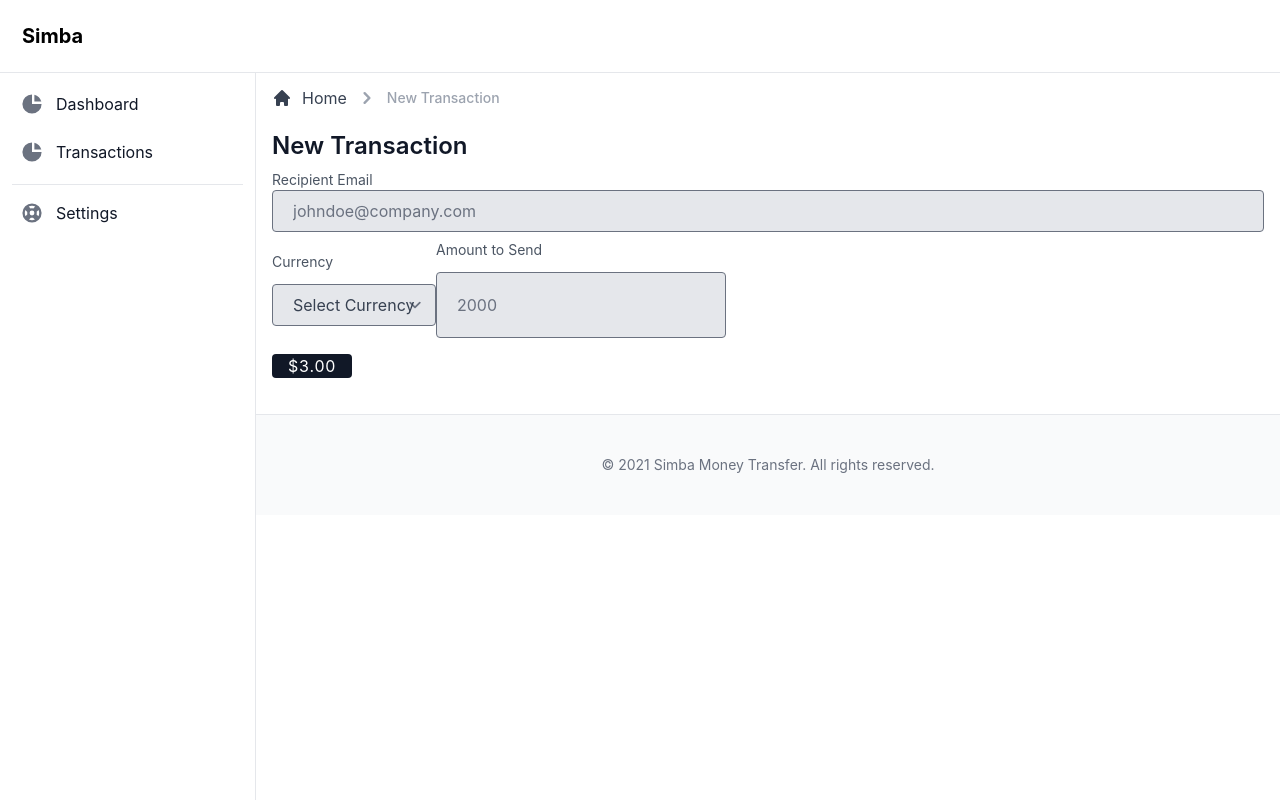
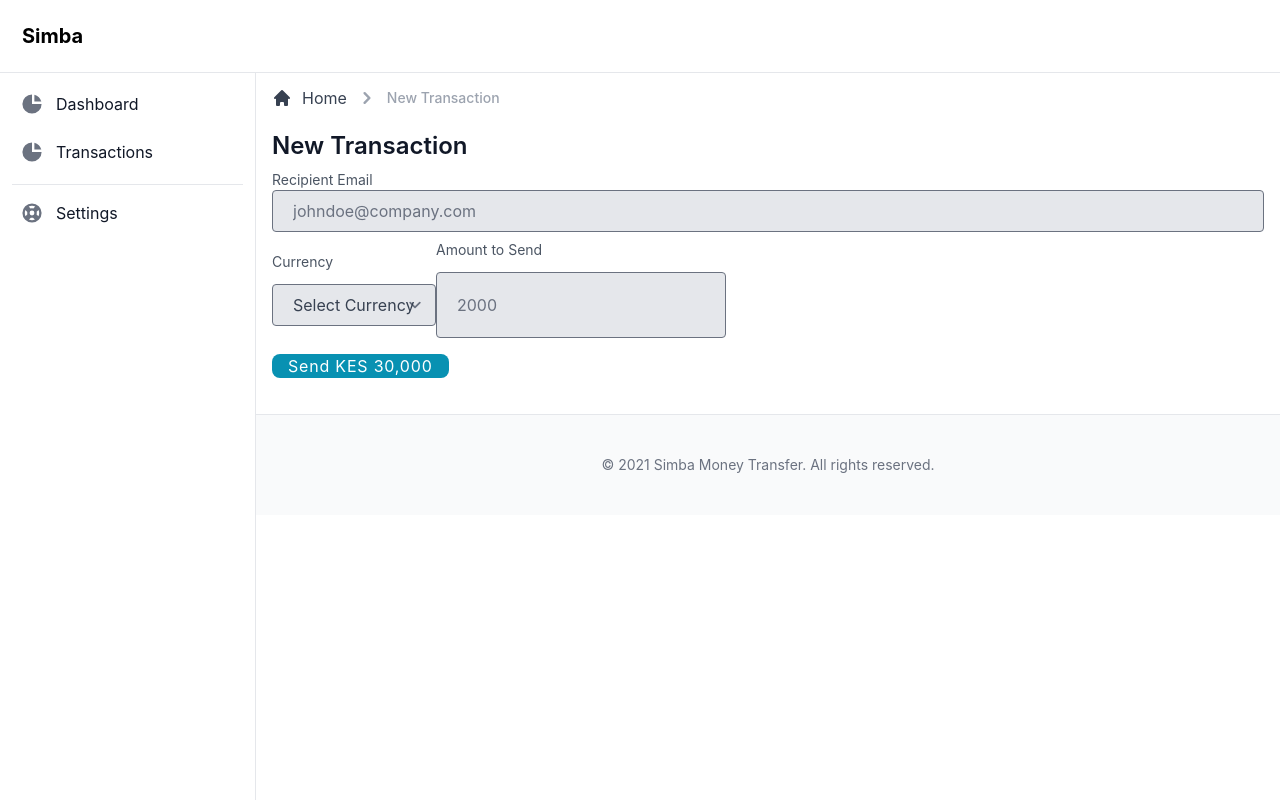
Before and after one commit to vgichira/simba-money-transfer, a Next.js app: page /transaction/new in a window 1280 px wide. Built offline with nearby package versions, Linux system fonts and the light colour scheme.

Commit message:
added currencies seeders

```diff
--- a/src/pages/transaction/new.tsx
+++ b/src/pages/transaction/new.tsx
@@ -48,7 +48,10 @@ const NewTransaction = () => {
                                     placeholder="2000" aria-label="Email" />
                                 </div>
                                 <div className="mt-4">
-                                    <button className="px-4 py-1 text-white font-light tracking-wider bg-gray-900 rounded" type="submit">$3.00</button>
+                                    <button
+                                    style={{backgroundColor: 'rgba(8,145,178,var(--tw-bg-opacity))'}}
+                                    className="px-4 py-1 text-white font-light tracking-wider px-10
+                                    py-3.5 rounded-lg" type="submit">Send KES 30,000</button>
                                 </div>
                             </form>
                         </div>
```
